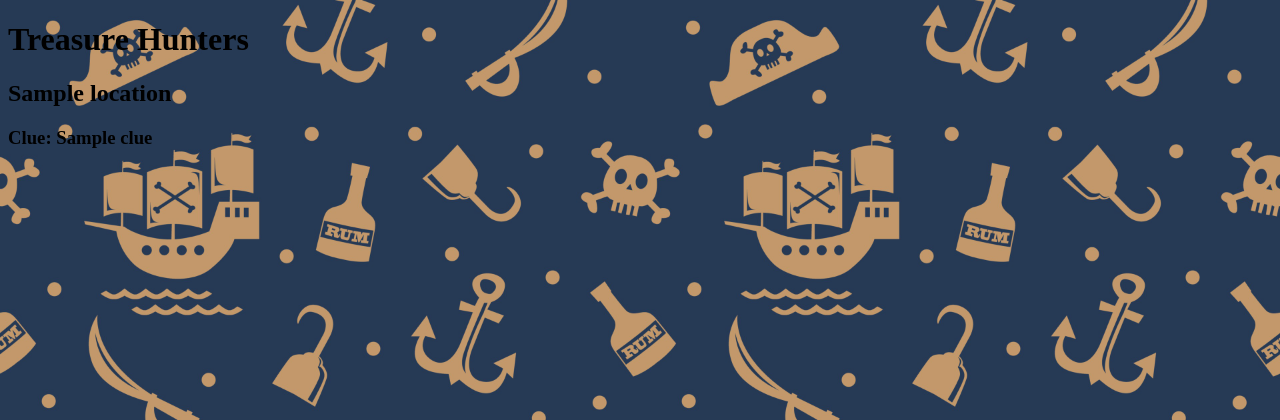
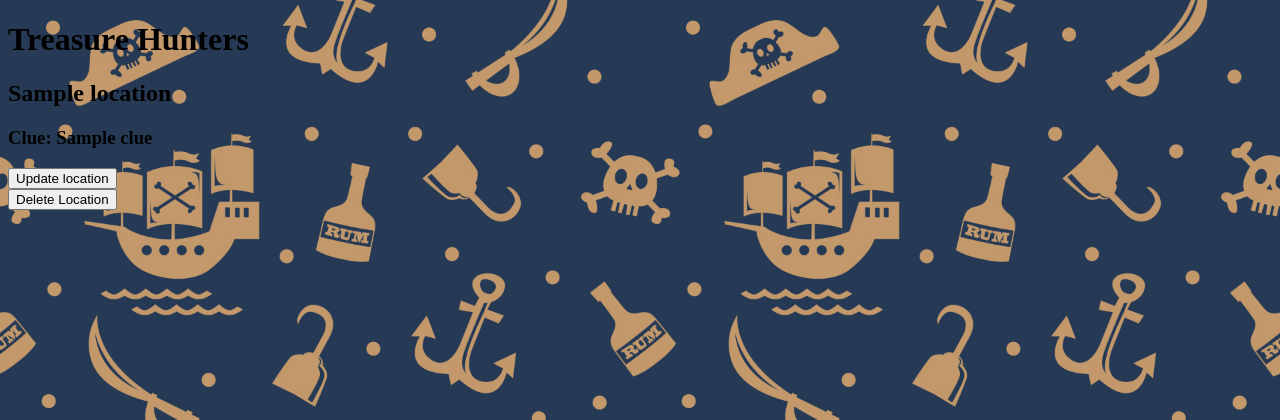
Before and after one commit to Delfland/treasure_hunt, a Flask app: page /locations/1 in a window 1280 px wide. Shown: the top 420 px of the page. Run offline with Flask 2, Linux system fonts and the light colour scheme; a database or web service that is not in the repository returns one stand-in record (values such as "Sample title"); some libraries are stand-ins or nearby versions.

Commit message:
app is CRUD

```diff
--- a/project_code/controllers/locations_controller.py
+++ b/project_code/controllers/locations_controller.py
@@ -5,6 +5,13 @@ from repositories import games_repository
 from models.location import Location
 
 locations_blueprint = Blueprint("locations", __name__)
+
+#ALL LOCATIONS
+# GET '/locations'
+@locations_blueprint.route("/locations")
+def all_locations():
+    locations = locations_repository.select_all()
+    return render_template("locations/index.html", all_locations = locations)
 
 # SHOW
 # GET '/locations/<id>'
@@ -24,7 +31,7 @@ def new_location():
 # SAVE
 # POST '/locations/new'
 @locations_blueprint.route("/locations",  methods=['POST'])
-def save_game():
+def save_location():
     name = request.form['name']
     clue = request.form['clue']
     location_user = request.form['user_id']
@@ -33,11 +40,33 @@ def save_game():
     game = games_repository.select_by_id(location_game)
     location = Location(name, clue, user, game)
     locations_repository.save(location)
-    return redirect('/games/{{"game_id"}}')
+    return redirect(f'/games/{location_game}')
 
 # DELETE
-# POST '/locations/<id>'
-
+# POST '/locations/<id>/delete'
+@locations_blueprint.route("/locations/<id>/delete", methods=['POST'])
+def delete_location(id):
+    location = locations_repository.select_by_id(id)
+    locations_repository.delete_by_id(id)
+    return redirect(f'/games/{location.game}')
 
 # EDIT
 # POST '/locations/<id>/edit'
+@locations_blueprint.route("/locations/<id>/edit", methods=['GET'])
+def edit_book(id):
+    location = locations_repository.select_by_id(id)
+    return render_template('locations/edit.html', location = location)
+
+# UPDATE
+# PUT '/locations/<id>'
+@locations_blueprint.route("/locations/<id>", methods=['POST'])
+def update_location(id):
+    name = request.form['name']
+    clue = request.form['clue']
+    location_user = request.form['user_id']
+    location_game = request.form['game_id']
+    user = users_repository.select_by_id(location_user)
+    game = games_repository.select_by_id(location_game)
+    location = Location(name, clue, user, game, id)
+    locations_repository.update(location)
+    return redirect(f'/games/{game.id}')
--- a/project_code/repositories/games_repository.py
+++ b/project_code/repositories/games_repository.py
@@ -54,7 +54,7 @@ def update(game):
 def locations_by_game(game):
     locations = []
 
-    sql = "SELECT * FROM locations WHERE user_id = %s"
+    sql = "SELECT * FROM locations WHERE game_id = %s"
     values = [game.id]
     results = run_sql(sql, values)
 
--- a/project_code/templates/locations/location.html
+++ b/project_code/templates/locations/location.html
@@ -5,5 +5,16 @@
 
 <h3>Clue: {{ my_location.clue }}</h3>
 
-
+<div>
+    <form action="/locations/{{my_location.id}}/edit">
+        <input type="submit" value="Update location">
+        <input type="hidden" value="{{my_location.user}}" name="user_id">
+        <input type="hidden" value="{{my_location.game}}" name="game_id">
+    </form>
+</div>
+<div>
+    <form action="/locations/{{my_location.id}}/delete" method="post">
+        <input type="submit" value="Delete Location">
+    </form>
+</div>
 {% endblock %}
```
Also changed, not shown: project_code/controllers/games_controller.py (+11 -9 lines), project_code/templates/games/game.html (+11 -0 lines), project_code/templates/games/play.html (added, +9 -0 lines), project_code/templates/locations/edit.html (added, +17 -0 lines), project_code/templates/locations/index.html (added, +15 -0 lines).
